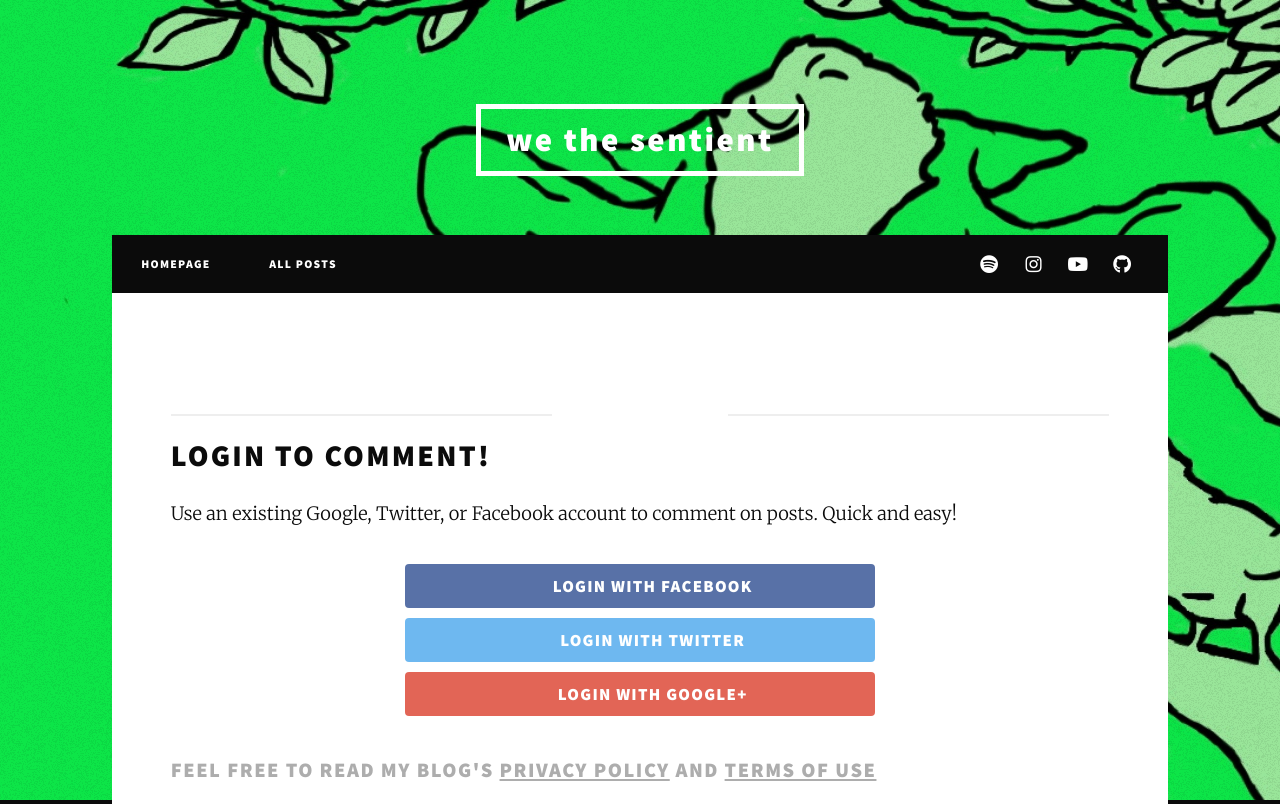
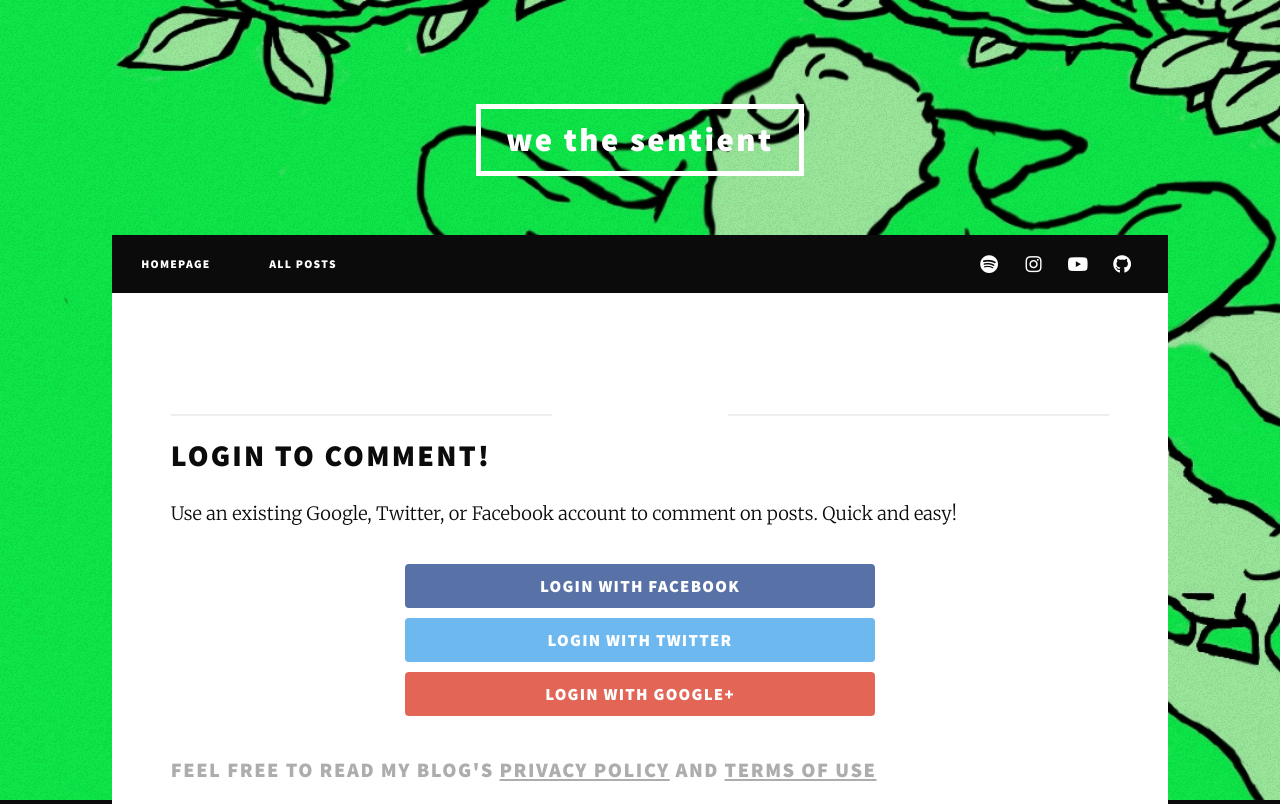
Before and after one commit to stephenbusic/wethesentient_webapp, a Django app: template templates/agpost.html in a window 1280 px wide. Shown: the top 804 px of the page. Run offline with Django 3.2, Linux system fonts and the light colour scheme; the template is opened without the code that fills it: values that come from a table or form of the project are taken from there, others are empty; some libraries are stand-ins or nearby versions.

Commit message:
Fixed social login buttons not centering text

```diff
--- a/templates/account/login.html
+++ b/templates/account/login.html
@@ -19,13 +19,13 @@
       <div class="align-center">
 
           <a href="{% provider_login_url 'facebook' %}?next={% firstof request.path '/' %}" class="fb btn">
-            <i class="fa fa-facebook fa-fw"></i> <b class="socialbtn" >Login with Facebook</b>
+              <b class="socialbtn" >Login with Facebook</b>
           </a>
           <a href="{% provider_login_url 'twitter' %}?next={% firstof request.path '/' %}" class="twitter btn">
-            <i class="fa fa-twitter fa-fw"></i> <b class="socialbtn" >Login with Twitter</b>
+              <b class="socialbtn" >Login with Twitter</b>
           </a>
           <a href="{% provider_login_url 'google' %}?next={% firstof request.path '/' %}" class="google btn">
-            <i class="fa fa-google fa-fw"></i> <b class="socialbtn" >Login with Google+</b>
+              <b class="socialbtn" >Login with Google+</b>
           </a>
       </div>
       <input type="hidden" name="next" value="{{ request.GET.next }}" />
```
